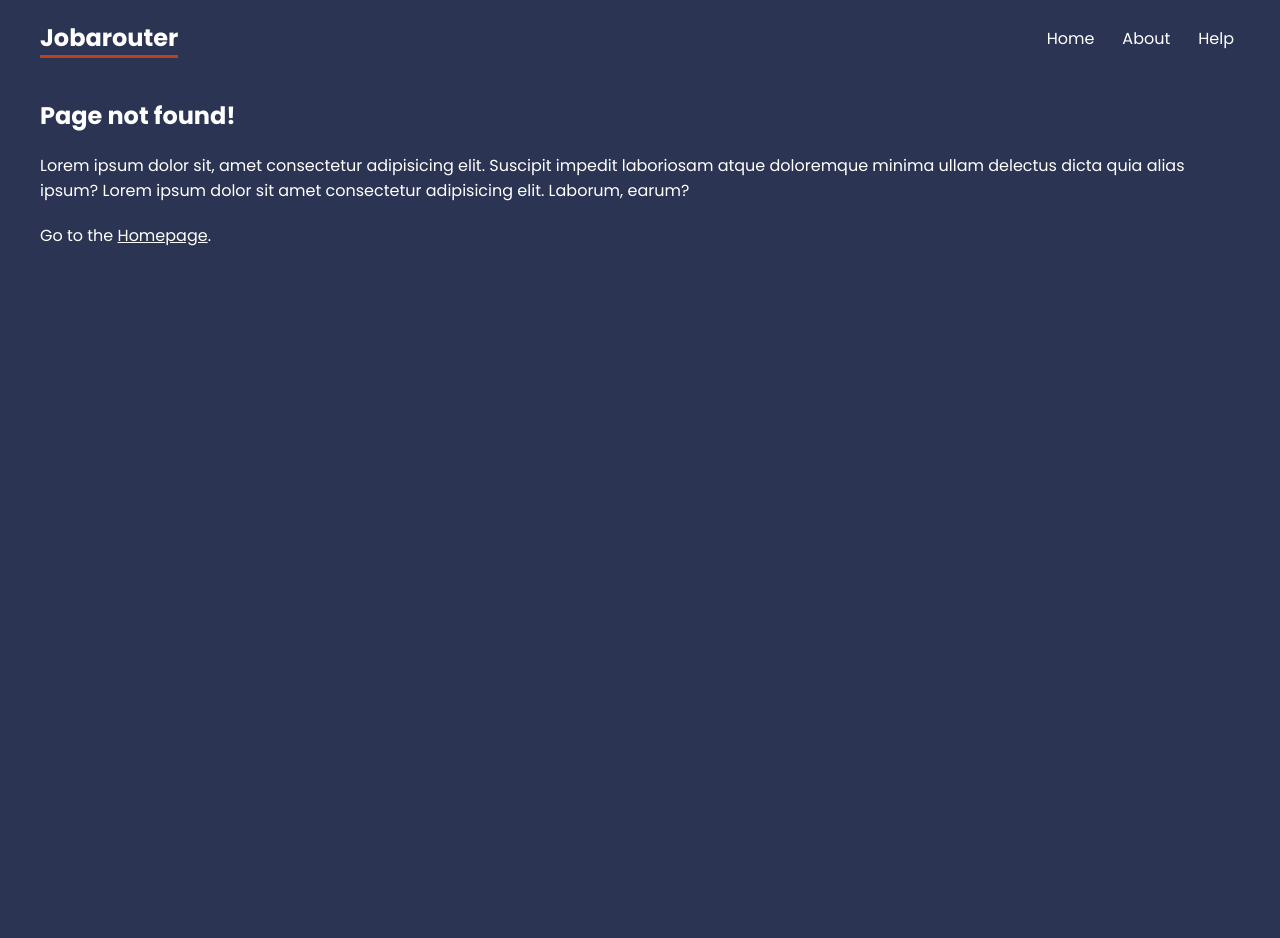
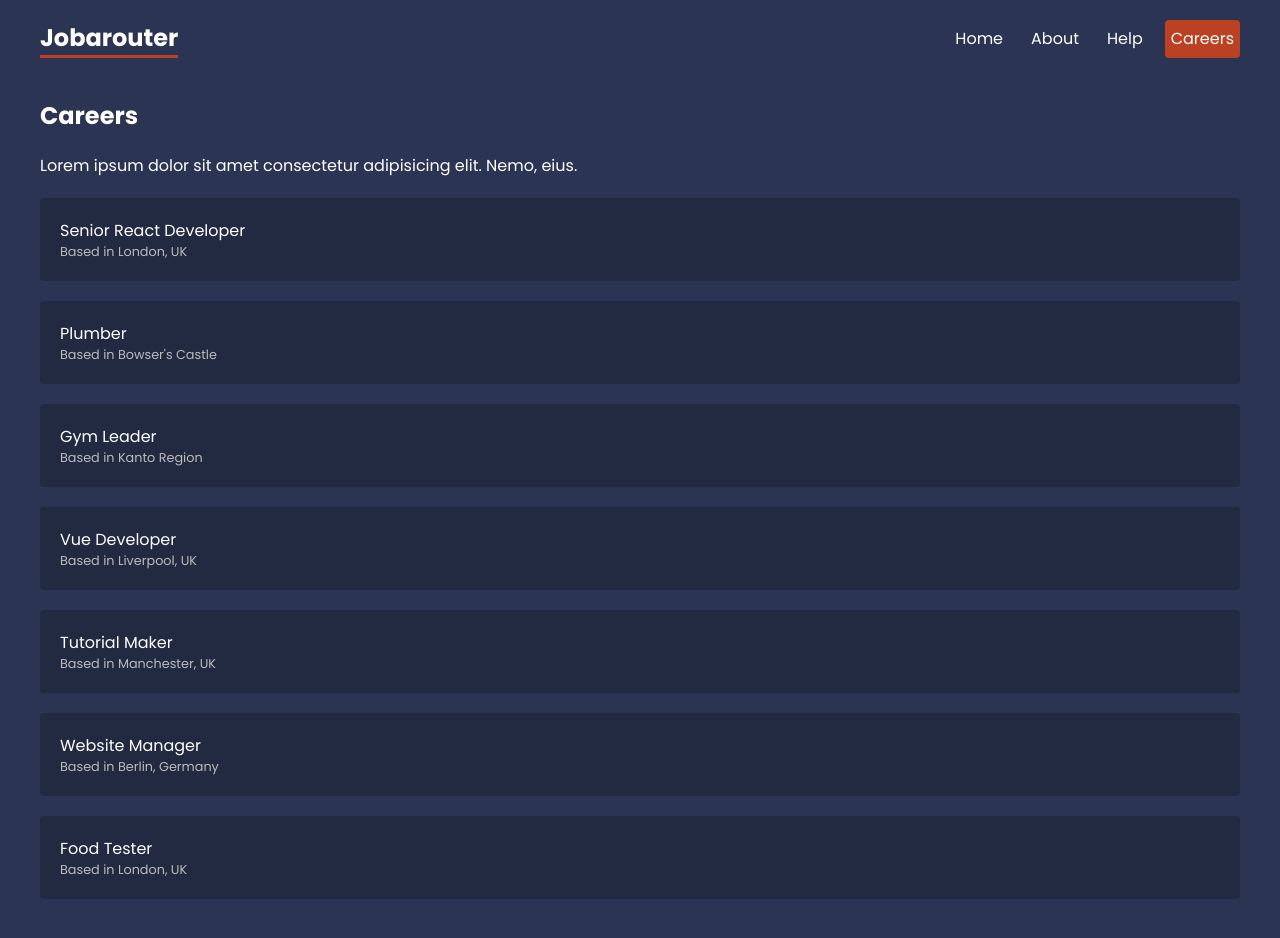
Before and after one commit to kishanlalchoudhary/Jobarouter-ReactRouter, a React (Create React App) app: page /careers in a window 1280 px wide. Shown: the top 938 px of the page. Before the commit the page ends 800 px from the top, so only its background shows below. Built offline with nearby package versions, Linux system fonts and the light colour scheme; data requests are answered from the project's data file.

Commit message:
lesson-6

```diff
--- a/src/App.js
+++ b/src/App.js
@@ -10,21 +10,29 @@
 import About from "./pages/About";
 import Faq from "./pages/help/Faq";
 import Contact from "./pages/help/Contact";
+import Careers, { careersLoader } from "./pages/careers/Careers";
 
 // layouts
 import RootLayout from "./layouts/RootLayout";
 import HelpLayout from "./layouts/HelpLayout";
 import NotFound from "./pages/NotFound";
+import CareersLayout from "./layouts/CareersLayout";
 
 const router = createBrowserRouter(
   createRoutesFromElements(
     <Route path="/" element={<RootLayout />}>
       <Route index element={<Home />} />
       <Route path="about" element={<About />} />
+
       <Route path="help" element={<HelpLayout />}>
         <Route path="faq" element={<Faq />} />
         <Route path="contact" element={<Contact />} />
       </Route>
+
+      <Route path="careers" element={<CareersLayout />}>
+        <Route index element={<Careers />} loader={careersLoader} />
+      </Route>
+
       <Route path="*" element={<NotFound />} />
     </Route>
   )
--- a/src/index.css
+++ b/src/index.css
@@ -119,6 +119,27 @@
 }
 
 /* careers list */
+.careers>a {
+    display: block;
+    background: rgba(0, 0, 0, 0.2);
+    padding: 20px;
+    border-radius: 4px;
+    margin: 20px 0;
+    text-decoration: none;
+}
+
+.careers>a:hover p {
+    color: var(--primary);
+}
+
+.careers p {
+    margin: 0;
+}
+
+.careers>a p:last-child {
+    font-size: 0.8em;
+    color: #bbb;
+}
 
 /* careers details */
 
--- /dev/null
+++ b/src/layouts/CareersLayout.js
@@ -0,0 +1,14 @@
+import React from "react";
+import { Outlet } from "react-router-dom";
+
+export default function CareersLayout() {
+  return (
+    <div className="careers-layout">
+      <h2>Careers</h2>
+      <p>
+        Lorem ipsum dolor sit amet consectetur adipisicing elit. Nemo, eius.
+      </p>
+      <Outlet />
+    </div>
+  );
+}
--- a/src/layouts/RootLayout.js
+++ b/src/layouts/RootLayout.js
@@ -9,6 +9,7 @@
           <NavLink to="/">Home</NavLink>
           <NavLink to="about">About</NavLink>
           <NavLink to="help">Help</NavLink>
+          <NavLink to="careers">Careers</NavLink>
         </nav>
       </header>
       <main>
--- /dev/null
+++ b/src/pages/careers/Careers.js
@@ -0,0 +1,22 @@
+import React from "react";
+import { Link, useLoaderData } from "react-router-dom";
+
+export default function Careers() {
+  const careers = useLoaderData();
+  return (
+    <div className="careers">
+      {careers.map((career) => (
+        <Link to="/" key={career.id}>
+          <p>{career.title}</p>
+          <p>Based in {career.location}</p>
+        </Link>
+      ))}
+    </div>
+  );
+}
+
+//  loader function
+export const careersLoader = async () => {
+  const res = await fetch("http://localhost:4000/careers");
+  return res.json();
+};
```
